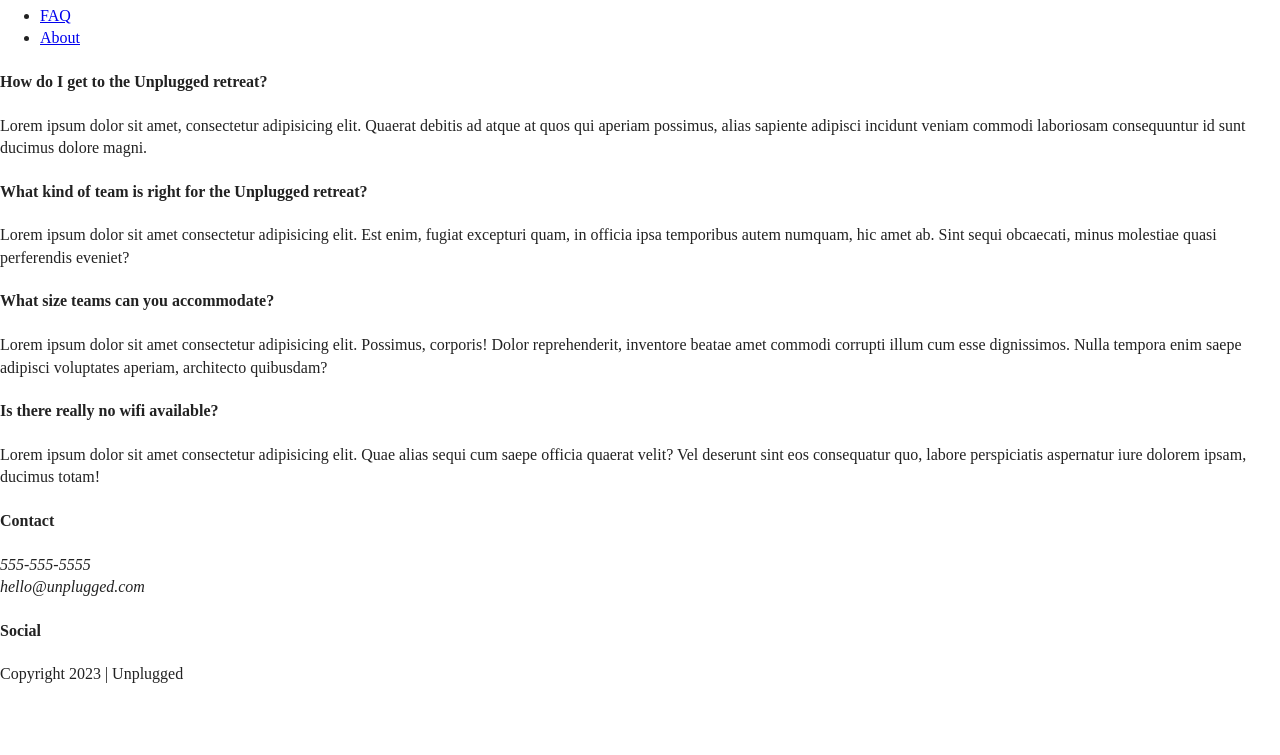
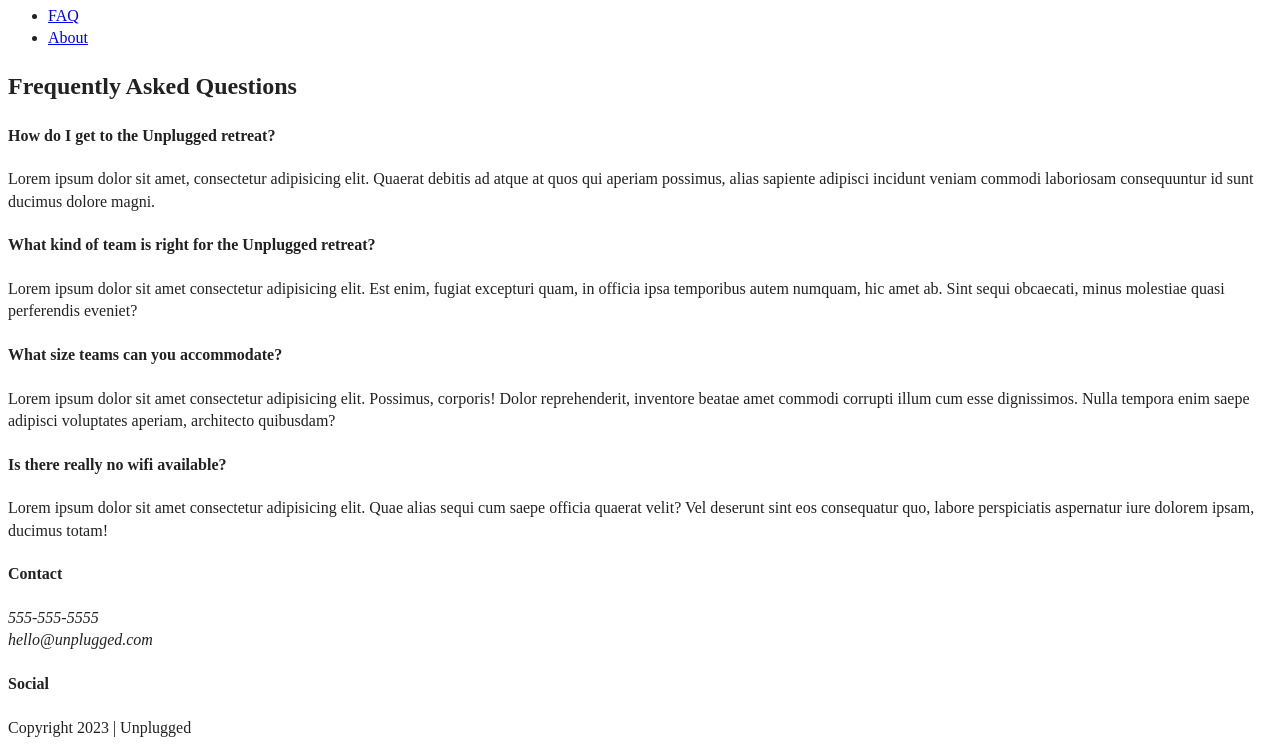
Before and after one commit to FayeVinyl/sc-unplugged, a website: page faq/index.html in a window 1280 px wide. Shown: the part 135-890 px from the top of the page. Before the commit the page ends 837 px from the top, so only its background shows below. Drawn offline with Linux system fonts and the light colour scheme; files that its build step writes are made by us from their sources; files whose address does not match are found by name.

Commit message:
Add FAQ section

```diff
--- a/faq/index.html
+++ b/faq/index.html
@@ -3,7 +3,7 @@
 
 <head>
   <meta charset="utf-8">
-  <title>Unplugged Retreat</title>
+  <title>FAQ | Unplugged Retreat</title>
   <meta name="description" content="">
   <meta name="viewport" content="width=device-width, initial-scale=1">
 
@@ -16,8 +16,8 @@
   <link rel="apple-touch-icon" href="icon.png">
   <!-- Place favicon.ico in the root directory -->
 
-  <link rel="stylesheet" href="css/normalize.css">
-  <link rel="stylesheet" href="css/main.css">
+  <link rel="stylesheet" href="../faq/">
+  <link rel="stylesheet" href="../css/main.css">
 
   <meta name="theme-color" content="#fafafa">
 </head>
@@ -27,7 +27,7 @@
     <div class="content-wrapper">
 
       <figure>
-        <a href="../index.html"><img src="img/unpluggedlogo.png" alt="unplugged logo"></a>
+        <a href="../index.html"><img src="../img/unpluggedlogo.png" alt="unplugged logo"></a>
       </figure>
 
       <div class="header-divider"></div>
@@ -43,29 +43,30 @@
     </div>
   </header>
 
-  <main>
+  <main class="faq">
 
     <div class="content-wrapper">
+      <h2>Frequently Asked Questions</h2>
 
-      <article>
+      <div class="faq-content">
         <h4>How do I get to the Unplugged retreat?</h4>
         <p>Lorem ipsum dolor sit amet, consectetur adipisicing elit. Quaerat debitis ad atque at quos qui aperiam possimus, alias sapiente adipisci incidunt veniam commodi laboriosam consequuntur id sunt ducimus dolore magni.</p>
-      </article>
+      </div>
 
-      <article>
+      <div class="faq-content">
         <h4>What kind of team is right for the Unplugged retreat?</h4>
         <p>Lorem ipsum dolor sit amet consectetur adipisicing elit. Est enim, fugiat excepturi quam, in officia ipsa temporibus autem numquam, hic amet ab. Sint sequi obcaecati, minus molestiae quasi perferendis eveniet?</p>
-      </article>
+      </div>
 
-      <article>
+      <div class="faq-content">
         <h4>What size teams can you accommodate?</h4>
         <p>Lorem ipsum dolor sit amet consectetur adipisicing elit. Possimus, corporis! Dolor reprehenderit, inventore beatae amet commodi corrupti illum cum esse dignissimos. Nulla tempora enim saepe adipisci voluptates aperiam, architecto quibusdam?</p>
-      </article>
+      </div>
 
-      <article>
+      <div class="faq-content">
         <h4>Is there really no wifi available?</h4>
         <p>Lorem ipsum dolor sit amet consectetur adipisicing elit. Quae alias sequi cum saepe officia quaerat velit? Vel deserunt sint eos consequatur quo, labore perspiciatis aspernatur iure dolorem ipsam, ducimus totam!</p>
-      </article>
+      </div>
     </div>
 
 
```
Also changed, not shown: about/index.html (+3 -3 lines), index.html (+10 -8 lines).
